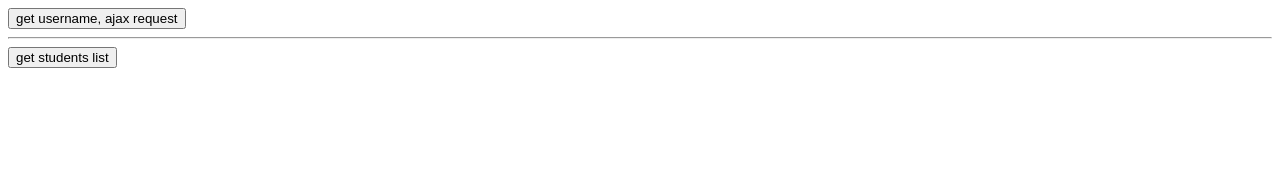
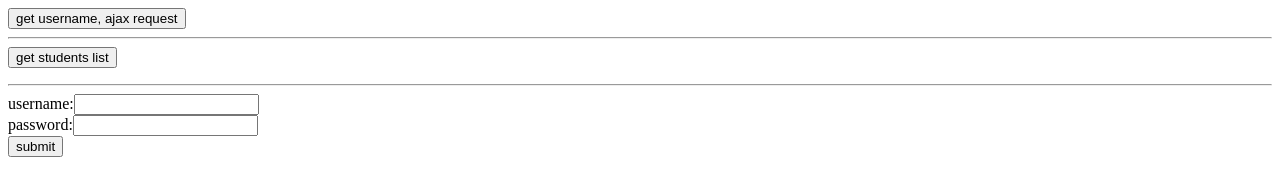
Before and after one commit to Harryharries/-nodejs_study, a website: page express/public/index.html in a window 1280 px wide. Drawn offline with nearby package versions, Linux system fonts and the light colour scheme.

Commit message:
add post function for server

```diff
--- a/express/public/index.html
+++ b/express/public/index.html
@@ -28,6 +28,18 @@
                 }
             })
         }
+
+        function registerUser() {
+            var username = document.getElementById('username').value;
+            var password = document.getElementById('password').value;
+
+            axios.post('/register_user', {
+                username: username,
+                password: password
+            }).then(function(result){
+                console.log(result.data)
+            })
+        }
     </script>
 </head>
 <body>
@@ -38,5 +50,12 @@
     <ul id = "student_list">
 
     </ul>
+
+    <hr/>
+    <div>
+        username:<input id = "username" type="text"/><br/>
+        password:<input id = "password" type="text"/><br/>
+        <button onclick="registerUser()">submit</button>
+    </div>
 </body>
 </html>
--- a/package.json
+++ b/package.json
@@ -8,5 +8,9 @@
   },
   "keywords": [],
   "author": "",
-  "license": "ISC"
+  "license": "ISC",
+  "devDependencies": {
+    "cheerio": "^1.0.0-rc.3",
+    "express": "^4.17.1"
+  }
 }
```
Also changed, not shown: express/express_server.js (+11 -0 lines), 1 other file.
